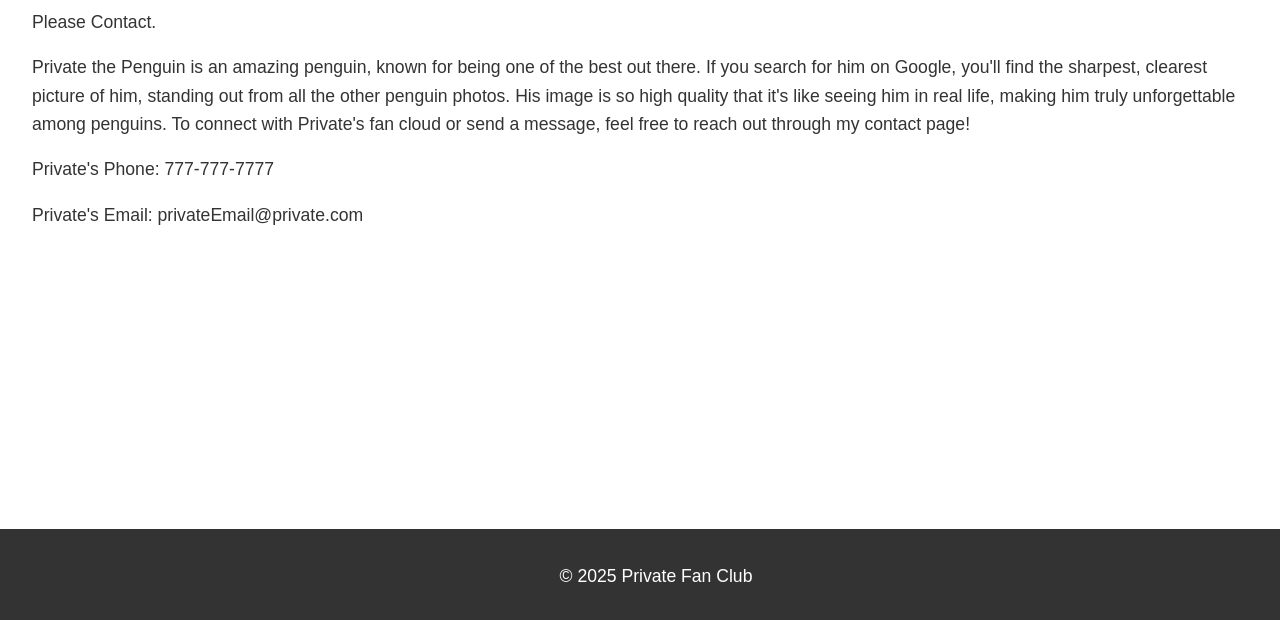
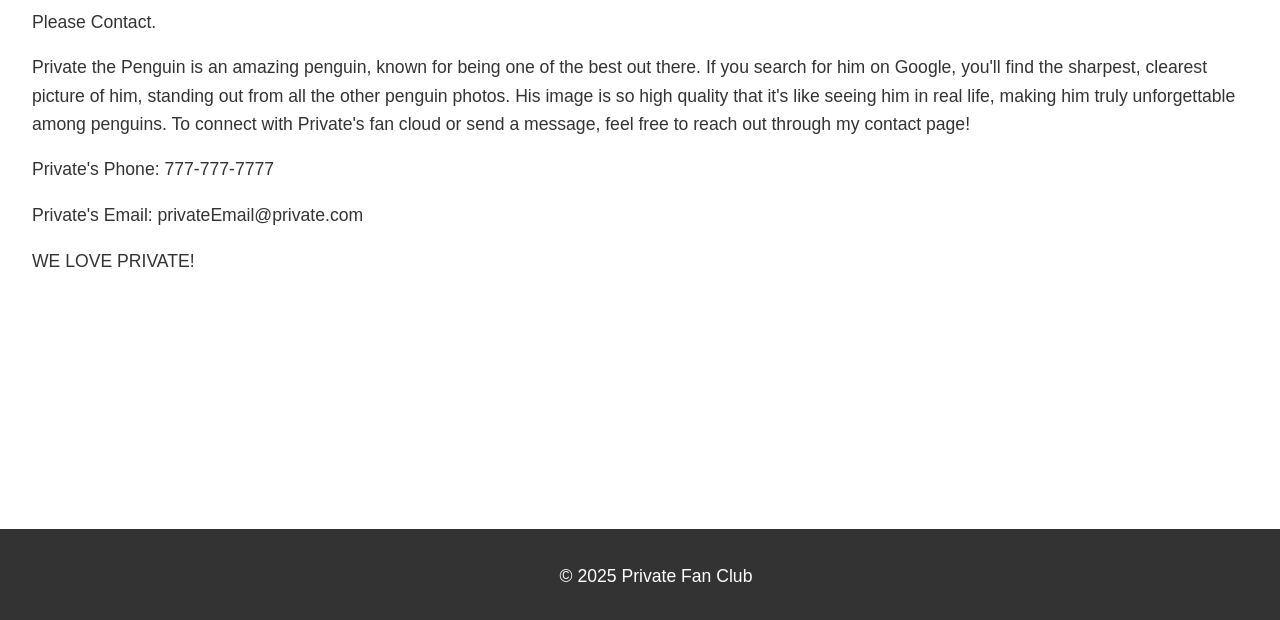
Before and after one commit to shnli/cs412-li.me, a plain HTML site: page contact.html in a window 1280 px wide. Shown: the part 176-796 px from the top of the page. Drawn offline with Linux system fonts and the light colour scheme.

Commit message:
DEMO COMMIT

```diff
--- a/contact.html
+++ b/contact.html
@@ -28,6 +28,8 @@
 
       <p>Private's Phone: 777-777-7777</p>
       <p>Private's Email: privateEmail@private.com</p>
+      <p>WE LOVE PRIVATE!</p>
+
     </main>
     <footer>
       <p>&copy; 2025 Private Fan Club</p>
```
